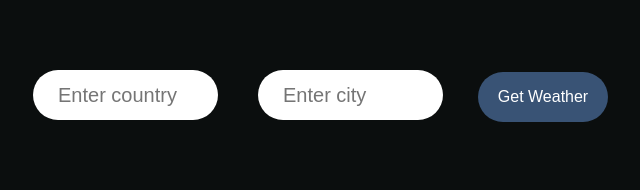
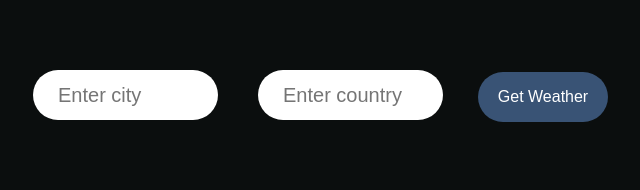
Before and after one commit to sammieeblaq/weather-app, a React (Create React App) app: page / in a window 1280 px wide. Shown: the top 190 px of the page, without its empty margins (317-957 px from the left). Built offline with nearby package versions, Linux system fonts and the light colour scheme.

Commit message:
Editted the README.md doc

```diff
--- a/src/App.js
+++ b/src/App.js
@@ -23,11 +23,11 @@ const App = () => {
     const getWeather = async (e) => {
         e.preventDefault();
 
-        const City = e.target.elements.city.value;
-        const Country = e.target.elements.country.value;
-
+        const city = e.target.elements.city.value;
+        const country = e.target.elements.country.value;
+        // console.log("got here")
         if (city && country) {
-            const api_call = await axios.get(`https://api.openweathermap.org/data/2.5/weather?q=${City},${Country}&appid=${api_key}`);
+            const api_call = await axios.get(`https://api.openweathermap.org/data/2.5/weather?q=${city},${country}&appid=${api_key}`);
             const response = await api_call;
             // console.log(response);
             // return response;
@@ -41,7 +41,6 @@ const App = () => {
 
         }
     }
-
     return (
         <div className="App">
             <Weather
--- a/src/components/Weather/Weather.js
+++ b/src/components/Weather/Weather.js
@@ -15,16 +15,15 @@ const Weather =
         return (
             <>
                 <div className="box">
-                    <div>
+                    <form onSubmit={loadWeather}>
+                        <input type="text" name="city" placeholder="Enter city"/>
                         <input type="text" name="country" placeholder="Enter country" />
-                        <input type="text" name="city"
-                        placeholder="Enter city" />
-                        <span className="button" onClick={() => loadWeather}><button type="submit" value="search">Get Weather</button></span>
-                    </div>
+                        <span className="button"><button type="submit" value="search">Get Weather</button></span>
+                    </form>
                 </div>
                 <div className="display-weather">
                     <div>
-                        { temp ? <span>{ Math.floor(temp) }&deg;</span> : null }
+                        { temp ? <span><h2>{ Math.floor(temp) }&deg;</h2></span> : null }
                         { city && country ? <span><h2>{ city }, { country }</h2></span> : null }
                         { temp_min && temp_max
                             ? <span><h3>{ Math.floor(temp_min) }&deg; - { Math.floor(temp_max) }&deg;</h3></span>
```
Also changed, not shown: 1 other file (tests, documents, lock files or other folders).
